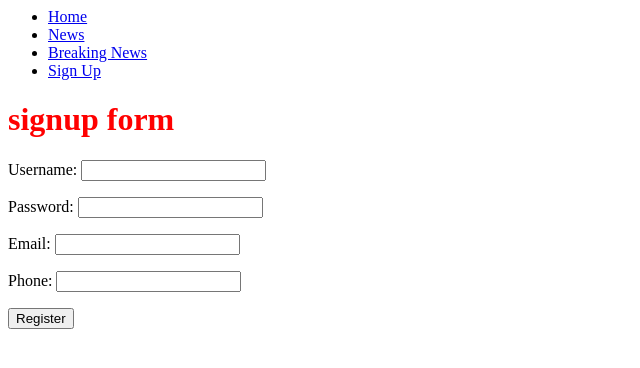
After one commit to ShahazLuffy/Django-3.0-Full-Course-For-Beginners-2020---Django-Step-By-Step-Tutorials, a Django app: page /signup/ in a window 1280 px wide. The commit adds this page. Shown: the top 368 px of the page, without its empty margins (0-640 px from the left). Run offline with Django 3.2, Linux system fonts and the light colour scheme; some libraries are stand-ins or nearby versions.

Commit message:
add to db from signup page

```diff
--- a/NewsApp/admin.py
+++ b/NewsApp/admin.py
@@ -5,3 +5,4 @@ admin.site.register(News)
 admin.site.register(SportNews)
 admin.site.register(BreakingNews)
 admin.site.register(NewsDate)
+admin.site.register(RegistrationData)
--- /dev/null
+++ b/NewsApp/forms.py
@@ -0,0 +1,7 @@
+from django import forms
+
+class RegistrationForm(forms.Form):
+    username = forms.CharField(max_length=40)
+    password = forms.CharField(max_length=100)
+    email = forms.CharField(max_length=44)
+    phone = forms.CharField(max_length=44)
--- a/NewsApp/urls.py
+++ b/NewsApp/urls.py
@@ -6,7 +6,9 @@ urlpatterns = [
     path('news/', newsView, name='news'),
     path('breakingnews/', breakingnews, name='breakingnews'),
     path('newsdate/<int:year>', newsdateyear, name='newsdateyear'),
-    path('newsdate/', newsdate, name='newsdate')
+    path('newsdate/', newsdate, name='newsdate'),
+    path('signup/', register, name='signup'),
+    path('adduser/', addUser, name='adduser')
 
 
 ]
--- a/NewsApp/views.py
+++ b/NewsApp/views.py
@@ -1,5 +1,6 @@
-from django.shortcuts import HttpResponse, render
+from django.shortcuts import HttpResponse, render, redirect
 from .models import *
+from .forms import *
 
 
 def newsView(request):
@@ -31,11 +32,29 @@ def newsdate(request):
     return render(request, 'newsdate.html')
 
 
-
 def newsdateyear(request, year):
-    article_list = NewsDate.objects.filter(pub_date__year=year)
+    article_list = BreakingNews.objects.filter(pub_date__year=year)
     context = {
         'year': year,
         'article_list': article_list
     }
     return render(request, 'newsdate.html', context)
+
+
+def register(request):
+    context = {
+        "form": RegistrationForm
+    }
+    return render(request, 'signup.html', context)
+
+
+def addUser(request):
+    form = RegistrationForm(request.POST)
+    if form.is_valid():
+        myregister = RegistrationData(username=form.cleaned_data['username'],
+                                    password=form.cleaned_data['password'],
+                                    email=form.cleaned_data['email'],
+                                    phone=form.cleaned_data['phone']
+                                     )
+        myregister.save()
+    return  redirect('home')
--- a/TestPro/settings.py
+++ b/TestPro/settings.py
@@ -117,3 +117,7 @@ USE_TZ = True
 # https://docs.djangoproject.com/en/3.0/howto/static-files/
 
 STATIC_URL = '/static/'
+
+STATICFILES_DIRS = [
+    os.path.join(BASE_DIR, 'static')
+]
--- /dev/null
+++ b/static/css/style.css
@@ -0,0 +1,3 @@
+h1 {
+color:red;
+}
--- a/templates/base.html
+++ b/templates/base.html
@@ -1,8 +1,10 @@
-<!DOCTYPE html>
+{% load static %}
 <html lang="en">
 <head>
     <meta charset="UTF-8">
     <title>{% block title%} {% endblock %}</title>
+    <link rel="stylesheet" type="text/css", href="{% static 'bootstrap/css/bootstrap.main.css' %}"/>
+    <link rel="stylesheet" type="text/css", href="{% static 'css/style.css' %}"/>
     {% include 'navbar.html' %}
 </head>
 <body>
--- a/templates/navbar.html
+++ b/templates/navbar.html
@@ -3,6 +3,8 @@
         <li><a href="{% url 'home' %}"> Home </a></li>
         <li><a href="{% url 'news' %}"> News </a></li>
         <li><a href="{% url 'breakingnews' %}"> Breaking News</a></li>
+        <li><a href="{% url 'signup' %}"> Sign Up</a></li>
+
 
 
 
--- a/templates/newsdate.html
+++ b/templates/newsdate.html
@@ -7,5 +7,6 @@
 <h1> {{news.title}}</h1>
 <p> {{news.description}}</p>
 <p> {{news.pub_Date}}</p>
+
 {% endfor %}
 {% endblock %}
--- /dev/null
+++ b/templates/signup.html
@@ -0,0 +1,16 @@
+{% extends 'base.html' %}
+{% block title %} sign up {% endblock %}
+{% block body %}
+<div class="container">
+    <h1>
+        signup form
+
+    </h1>
+
+    <form action="{% url 'adduser' %}" method="post">
+        {% csrf_token %}
+        {{form.as_p}}
+        <input type="submit" value="Register" class="btn btn_success">
+    </form>
+</div>
+{% endblock %}
```
Also changed, not shown: NewsApp/models.py (+7 -1 lines), templates/home.html (+10 -0 lines).
